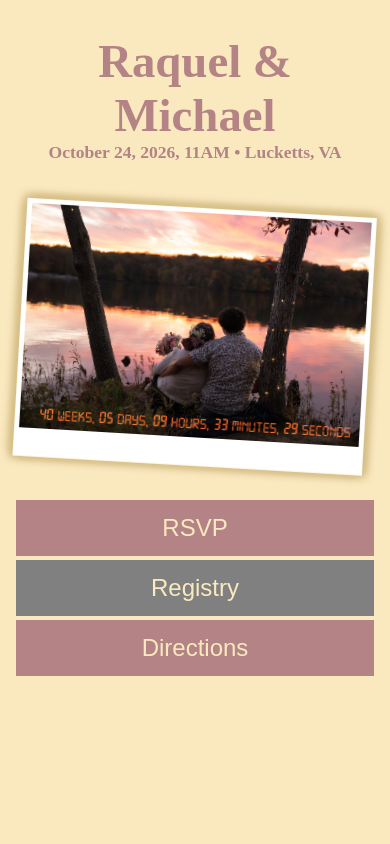
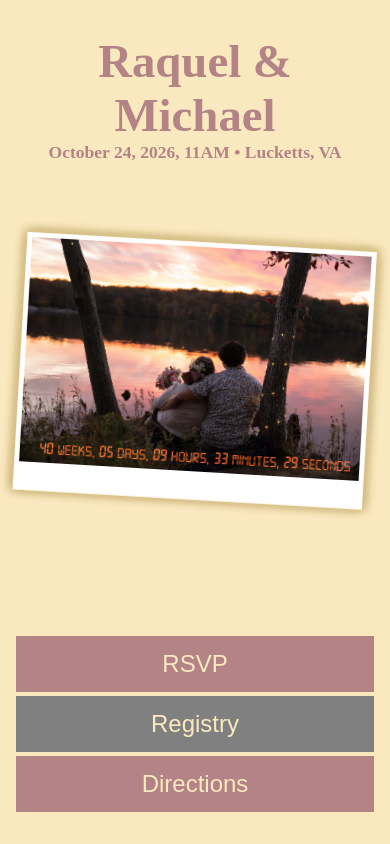
Before and after one commit to keaysma/wedding, a SvelteKit app: page / in a window 390 px wide. Built offline with nearby package versions, Linux system fonts and the light colour scheme; a web font is replaced by a local one.

Commit message:
flexbox defeat

```diff
--- a/src/routes/+page.svelte
+++ b/src/routes/+page.svelte
@@ -130,7 +130,7 @@
 
         @media screen and (max-width: 768px) {
             flex-direction: column;
-            margin: auto 0 0 0;
+            margin: auto 0 2em 0;
         }
     }
 
@@ -142,6 +142,10 @@
         width: min(850px, 100%);
 
         margin: 2em auto;
+
+        @media screen and (max-width: 768px) {
+            margin: auto;
+        }
 
         > img {
             width: 100%;
@@ -171,7 +175,8 @@
 
     section.header {
         position: relative;
-        display: block;
+        display: flex;
+        flex-direction: column;
         text-align: center;
 
         padding: 4vh 0 0;
```
